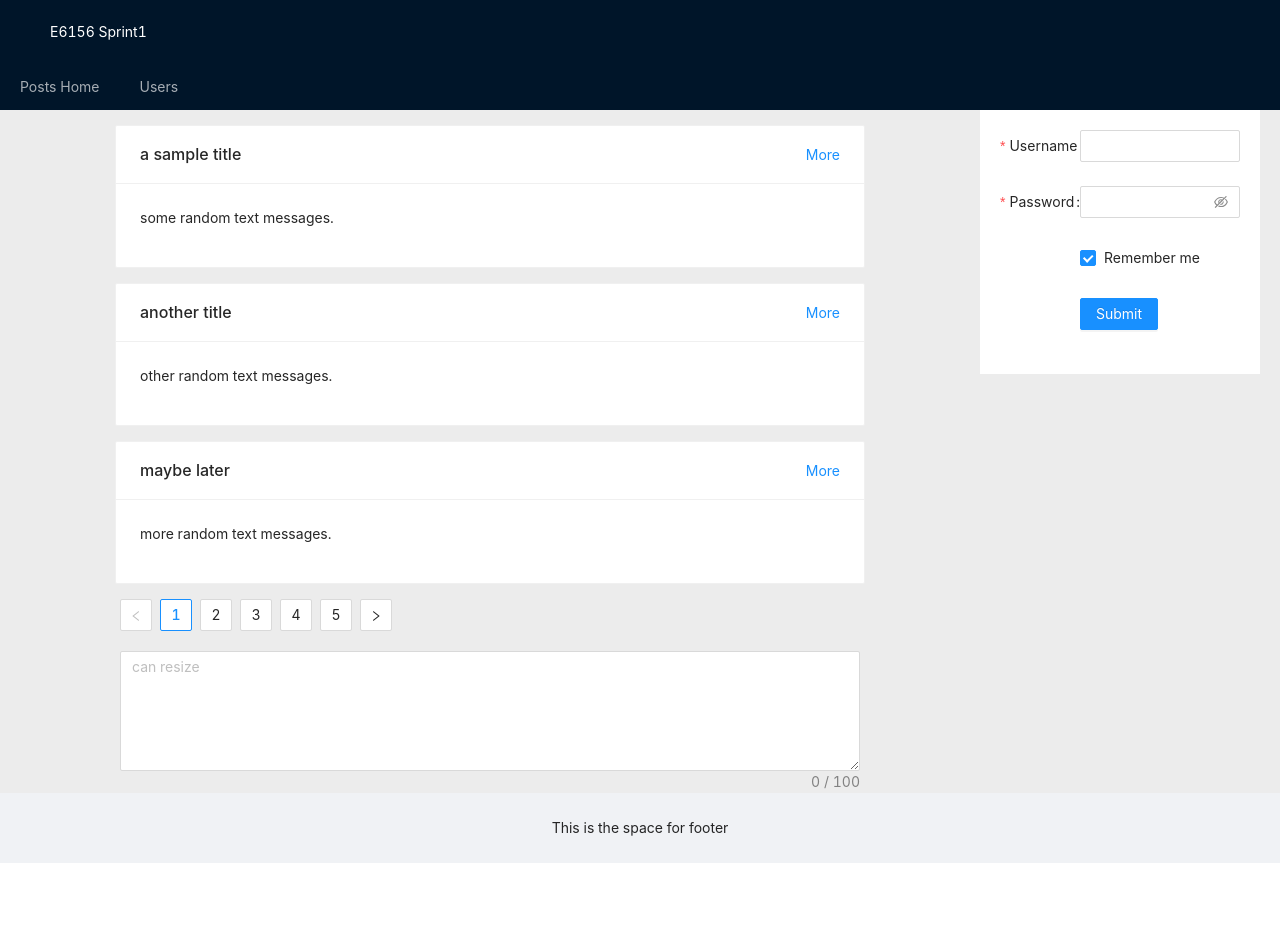
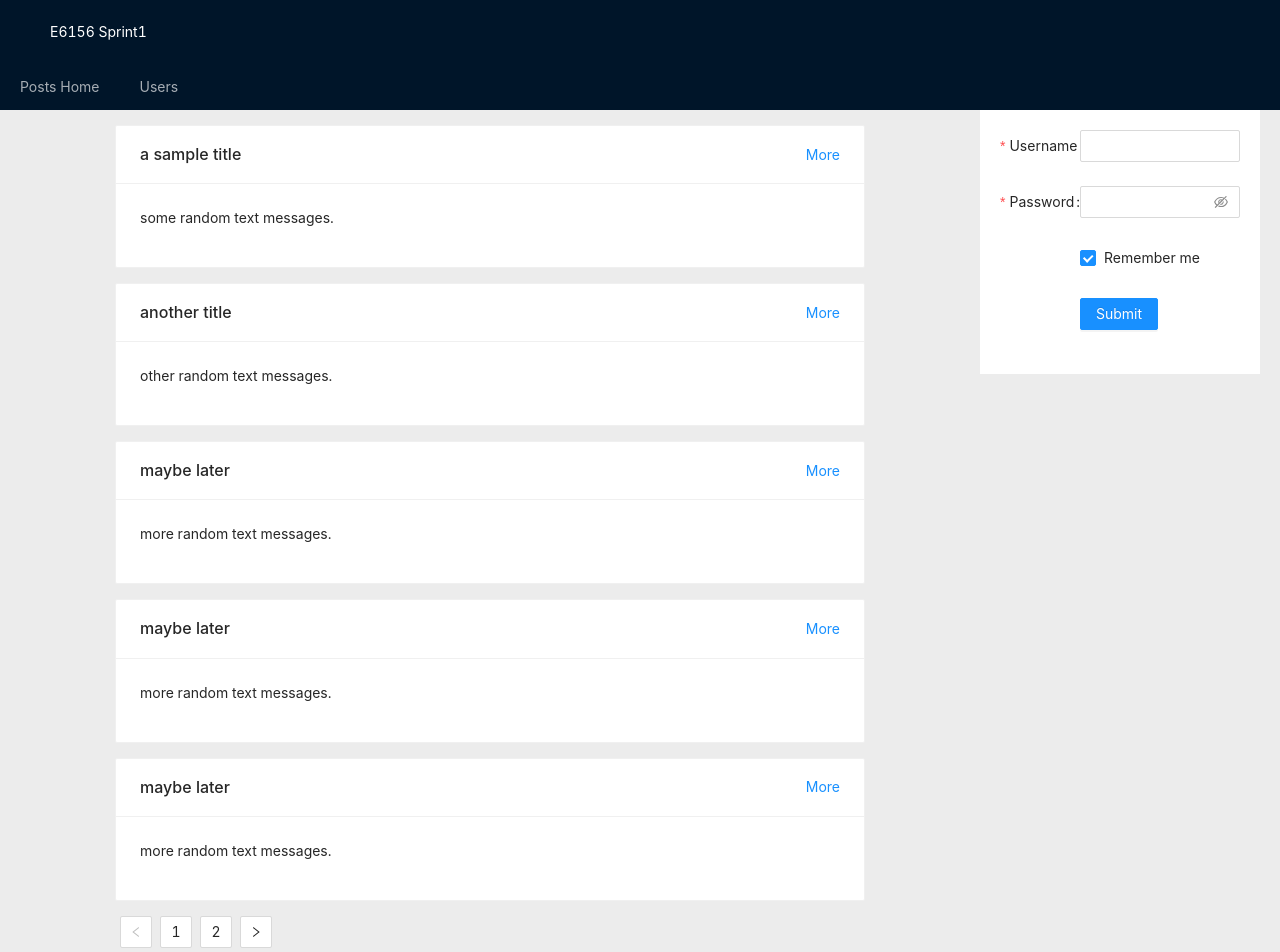
Before and after one commit to TereseWang/CC_Sprint1_BrowserApplication, a React (Create React App) app in the folder browser-app/: page / in a window 1280 px wide. Shown: the top 952 px of the page. Before the commit the page ends 863 px from the top, so only its background shows below. Built offline with nearby package versions, Linux system fonts and the light colour scheme.

Commit message:
add post pagination

```diff
--- a/browser-app/src/Post/index.js
+++ b/browser-app/src/Post/index.js
@@ -4,7 +4,7 @@ import { Link } from 'react-router-dom';
 import API from '../services/apis';
 import request from "../utils/request";
 
-const { Sider, Content } = Layout;
+const { Content } = Layout;
 const { TextArea } = Input;
 
 const onChange = (e) => {
@@ -12,7 +12,10 @@ const onChange = (e) => {
 };
 
 function PostHome() {
-    const [posts, setPosts] = useState([])
+    const PAGE_SIZE = 5
+    const [posts, setPosts] = useState([]);
+    const [minVal, setMinVal] = useState(0);
+    const [maxVal, setMaxVal] = useState(PAGE_SIZE);
 
     useEffect(() => {
         // const fetchData = async () => {
@@ -28,26 +31,40 @@ function PostHome() {
         // // call the function
         // fetchData().catch(console.error);
         const postListData = API.postList
-        const postCards = postListData.map(post =>
-            <Card
-                key={post.pid}
-                title={post.title}
-                extra={<Link to={"/detail/" + post.pid}>More</Link>}
-                bordered={true}
-                style={{ margin: "15px" }}
-            >
-                <p>{post.post}</p>
-            </Card>)
-        setPosts(postCards)
-    }, [])
+        setPosts(postListData);
+    }, []);
 
+    const handleChangePage = (value) => {
+        if (value <= 1) {
+            setMinVal(0);
+            setMaxVal(PAGE_SIZE);
+        } else {
+            setMinVal(maxVal);
+            setMaxVal(value * PAGE_SIZE);
+        }
+    }
 
     return(
         <Layout style={{paddingLeft: "100px", paddingRight: "100px", background: "#ececec"}}>
             <Content>
                 <div style={{ background: "#ececec"}}>
-                    {posts}
-                    <Pagination defaultCurrent={1} total={50} style={{marginLeft: "20px", marginBottom: "20px"}}/>
+                    {posts && posts.length > 0 && posts.slice(minVal, maxVal).map(post =>
+                        <Card
+                            key={post.pid}
+                            title={post.title}
+                            extra={<Link to={"/detail/" + post.pid}>More</Link>}
+                            bordered={true}
+                            style={{ margin: "15px" }}
+                        >
+                            <p>{post.post}</p>
+                        </Card>)}
+                    <Pagination
+                        defaultCurrent={1}
+                        defaultPageSize={PAGE_SIZE}
+                        total={posts.length}
+                        onChange={handleChangePage}
+                        style={{marginLeft: "20px", marginBottom: "20px"}}
+                    />
                     <TextArea
                         showCount
                         maxLength={100}
--- a/browser-app/src/services/apis.js
+++ b/browser-app/src/services/apis.js
@@ -3,6 +3,9 @@ const API = {
     { pid: 1, uid: 2, title: "a sample title", post: "some random text messages." },
     { pid: 2, uid: 2, title: "another title", post: "other random text messages." },
     { pid: 3, uid: 6, title: "maybe later", post: "more random text messages." },
+    { pid: 4, uid: 6, title: "maybe later", post: "more random text messages." },
+    { pid: 5, uid: 6, title: "maybe later", post: "more random text messages." },
+    { pid: 6, uid: 6, title: "maybe later", post: "more random text messages." },
   ],
   CommentListByPostId: [
     {commendId: 1, postId: 2, content: `We supply a series of design principles,
```
